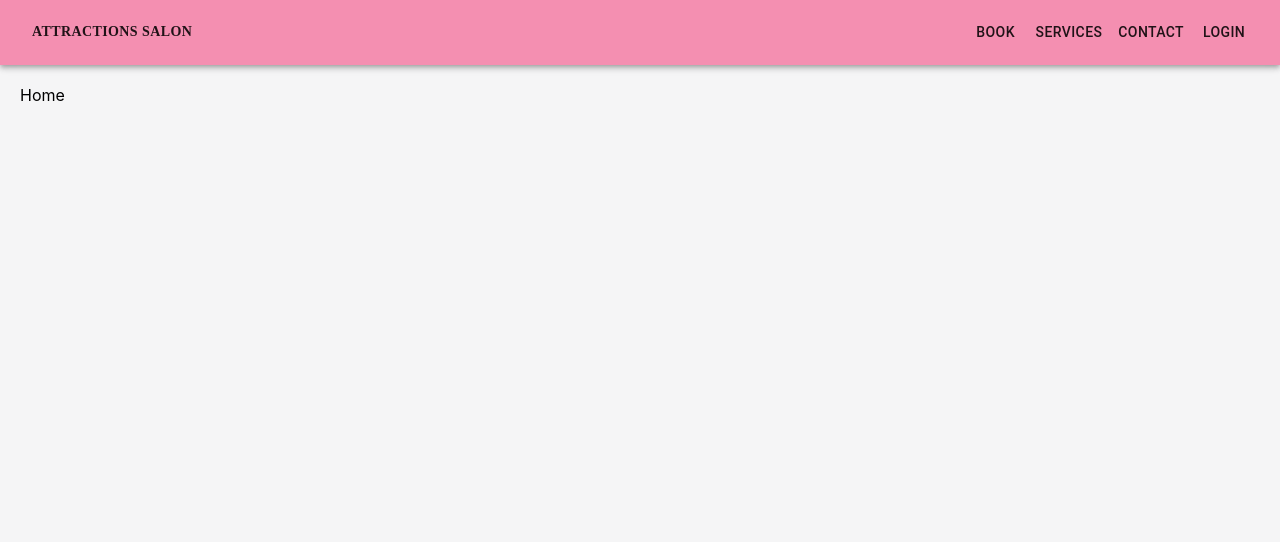
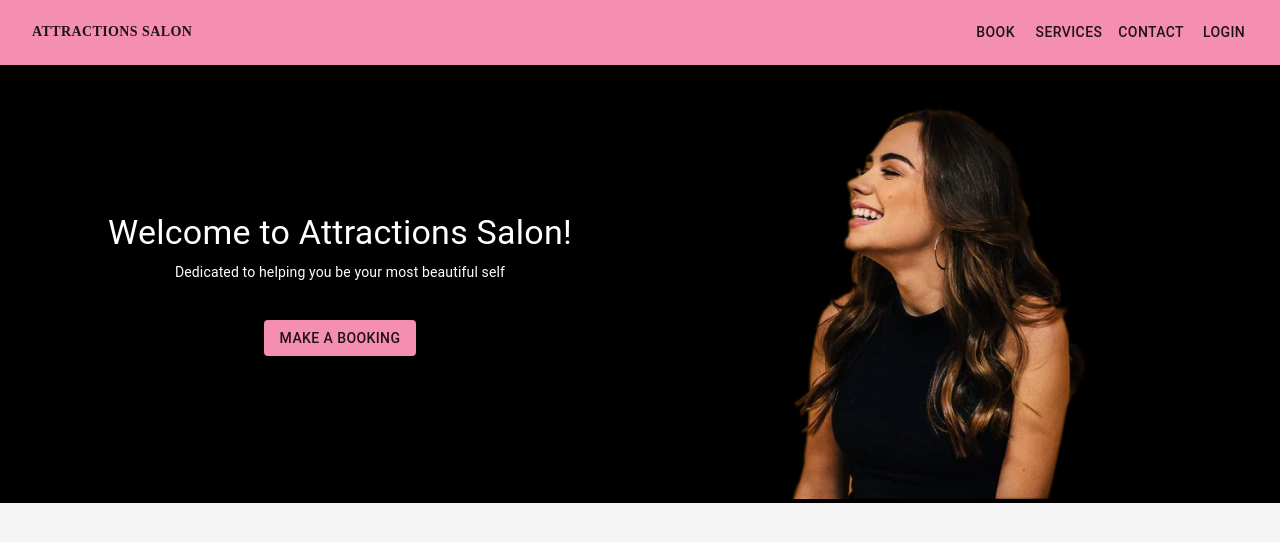
Before and after one commit to LaurenNewman1/Attractions-Salon-Web-App, a React (Create React App) app in the folder client/: page / in a window 1280 px wide. Shown: the top 542 px of the page. Built offline with nearby package versions, Linux system fonts and the light colour scheme.

Commit message:
welcome segment

```diff
--- a/client/src/components/Page.jsx
+++ b/client/src/components/Page.jsx
@@ -27,7 +27,7 @@ const Page = ({ children }) => {
           <Button onClick={() => history.push('/login')}>Login</Button>
         </Toolbar>
       </AppBar>
-      <div className="body">
+      <div>
         { children }
       </div>
     </Container>
--- /dev/null
+++ b/client/src/css/HomeStyles.js
@@ -0,0 +1,29 @@
+import {
+  makeStyles,
+} from '@material-ui/core';
+
+const useStyles = makeStyles(() => ({
+  blackBox: {
+    backgroundColor: 'black',
+    padding: '40px',
+    paddingBottom: '0px',
+  },
+  welcomeText: {
+    color: 'white',
+    textAlign: 'center',
+  },
+  bookBtn: {
+    marginTop: '30px',
+  },
+  modelImg: {
+    maxWidth: '50%',
+  },
+  leftContainer: {
+    display: 'flex',
+    flexDirection: 'column',
+    justifyContent: 'center',
+    marginBottom: '40px',
+  },
+}));
+
+export default useStyles;
--- a/client/src/layouts/Home.jsx
+++ b/client/src/layouts/Home.jsx
@@ -1,11 +1,46 @@
 import React from 'react';
+import {
+  Grid, Typography, Button,
+} from '@material-ui/core';
+import { useHistory } from 'react-router-dom';
 import Page from '../components/Page';
-import '../css/App.css';
+import useStyles from '../css/HomeStyles';
+import coverModel from '../images/coverModel.png';
 
 const Home = () => {
+  const classes = useStyles();
+  const history = useHistory();
+
   return (
     <Page>
-      <div>Home</div>
+      <Grid container>
+        <Grid item xs={12} className={classes.blackBox}>
+          <Grid container>
+            <Grid item xs={6} className={classes.leftContainer}>
+              <Grid container spacing={1}>
+                <Grid item xs={12}>
+                  <Typography className={classes.welcomeText} variant="h4">
+                    Welcome to Attractions Salon!
+                  </Typography>
+                </Grid>
+                <Grid item xs={12}>
+                  <Typography className={classes.welcomeText} variant="body2">
+                    Dedicated to helping you be your most beautiful self
+                  </Typography>
+                </Grid>
+                <Grid item xs={12} align="center" className={classes.bookBtn}>
+                  <Button variant="contained" color="primary" onClick={() => history.push('/book')}>
+                    Make a Booking
+                  </Button>
+                </Grid>
+              </Grid>
+            </Grid>
+            <Grid item xs={6} align="center">
+              <img src={coverModel} alt="" className={classes.modelImg} />
+            </Grid>
+          </Grid>
+        </Grid>
+      </Grid>
     </Page>
   );
 };
```
Also changed, not shown: .eslintrc.js, client/src/images/coverModel.png (added).
